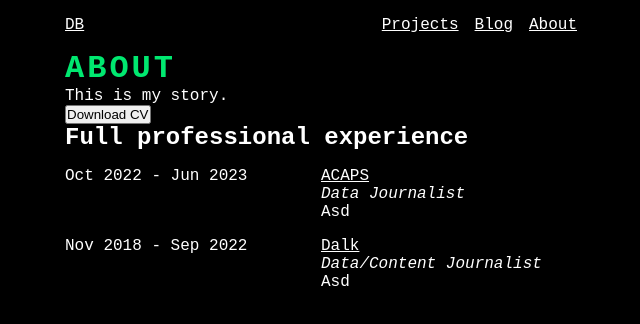
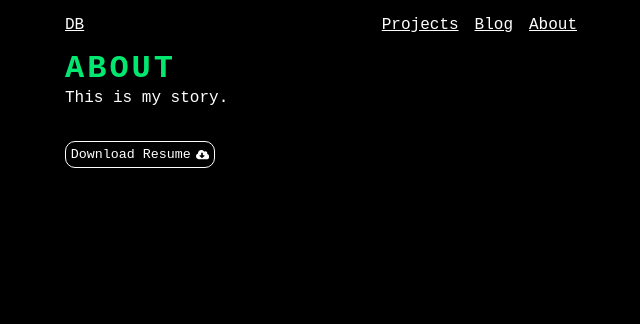
Before and after one commit to damianobacci/portfolio, a Next.js app: page /about in a window 1280 px wide. Shown: the top 324 px of the page, without its empty margins (319-959 px from the left). Built offline with nearby package versions, Linux system fonts and the light colour scheme.

Commit message:
New about page

```diff
--- a/app/about/page.js
+++ b/app/about/page.js
@@ -1,13 +1,15 @@
 import JobBox from "@/components/UI/JobBox";
-import Link from "next/link";
+import OutlineButton from "@/components/UI/OutlineButton";
 
 export default function AboutPage() {
   return (
     <main>
       <h1 className="title">ABOUT</h1>
-      <p>This is my story.</p>
-      <button>Download CV</button>
-      <h2>Full professional experience</h2>
+      <p className="projectParagraph">This is my story.</p>
+      <OutlineButton icon="download" link="https://city-ears.vercel.app/">
+        Download Resume
+      </OutlineButton>
+      {/* <h2>Full professional experience</h2>
       <JobBox
         date="Oct 2022 - Jun 2023"
         link="https://www.acaps.org/"
@@ -22,6 +24,13 @@ export default function AboutPage() {
         job="Data/Content Journalist"
         description="Asd"
       />
+      <JobBox
+        date="Nov 2018 - Sep 2022"
+        link="https://www.datatalk.it/"
+        place="Dalk"
+        job="Data/Content Journalist"
+        description="Asd"
+      /> */}
     </main>
   );
 }
--- a/components/UI/OutlineButton.js
+++ b/components/UI/OutlineButton.js
@@ -1,6 +1,6 @@
 import styles from "./OutlineButton.module.css";
 import Link from "next/link";
-import { FaGithub } from "react-icons/fa";
+import { FaGithub, FaCloudDownloadAlt } from "react-icons/fa";
 import { MdReadMore } from "react-icons/md";
 import { LuExternalLink } from "react-icons/lu";
 
@@ -12,6 +12,7 @@ export default function OutlineButton({ icon, children, link }) {
         {icon == "code" && <FaGithub className={styles.icon} />}
         {icon == "more" && <MdReadMore className={styles.icon} />}
         {icon == "live" && <LuExternalLink className={styles.icon} />}
+        {icon == "download" && <FaCloudDownloadAlt className={styles.icon} />}
       </button>
     </Link>
   );
```
